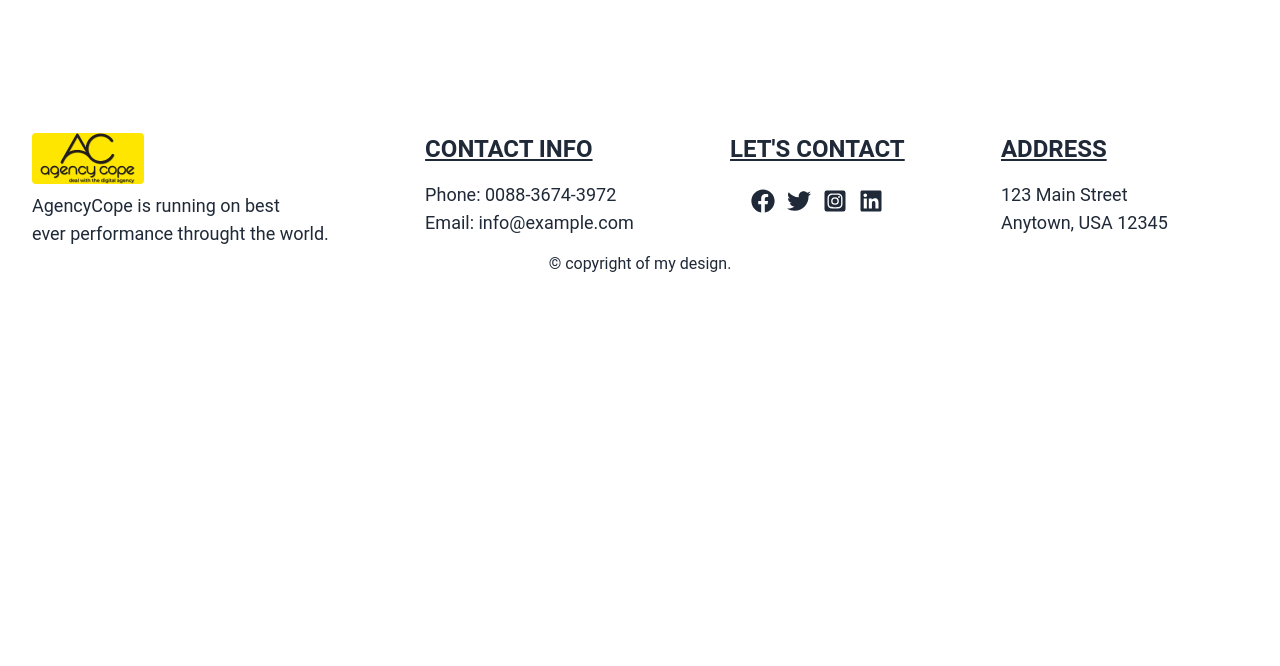
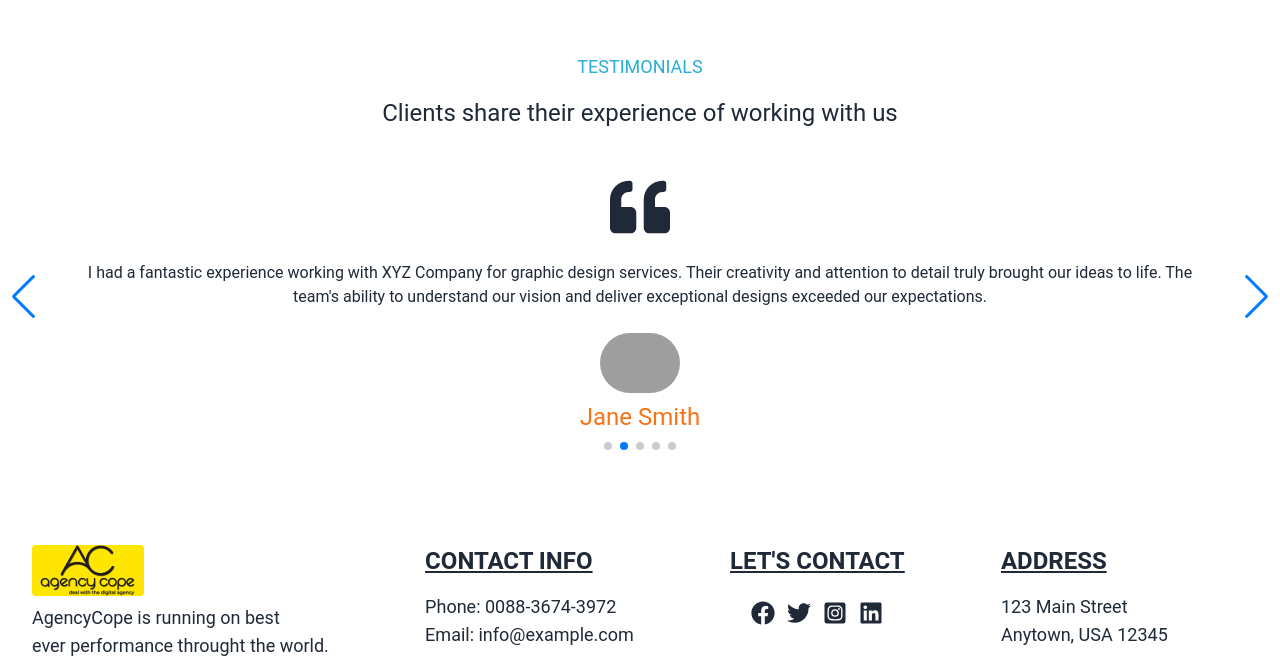
Before and after one commit to abdurrahmanrahat/agencyCope-client, a React (Vite) app: page / in a window 1280 px wide. Shown: the part 1616-2282 px from the top of the page. Before the commit the page ends 1902 px from the top, so only its background shows below. Built offline with nearby package versions, Linux system fonts and the light colour scheme; grey boxes are pictures that could not be loaded.

Commit message:
Testimonials Section added

```diff
--- a/package.json
+++ b/package.json
@@ -16,7 +16,8 @@
     "react-dom": "^18.2.0",
     "react-icons": "^4.9.0",
     "react-router-dom": "^6.13.0",
-    "sort-by": "^1.2.0"
+    "sort-by": "^1.2.0",
+    "swiper": "^9.4.1"
   },
   "devDependencies": {
     "@types/react": "^18.0.37",
--- /dev/null
+++ b/public/reviews.json
@@ -0,0 +1,32 @@
+[
+    {
+        "_id": 1,
+        "name": "John Doe",
+        "review": "The web design services provided by ABC Company were outstanding. They created a modern and user-friendly website that perfectly represents our brand. The team was professional, responsive, and delivered beyond our expectations.",
+        "image": "https://i.ibb.co/jfPcH4N/one.png"
+    },
+    {
+        "_id": 2,
+        "name": "Jane Smith",
+        "review": "I had a fantastic experience working with XYZ Company for graphic design services. Their creativity and attention to detail truly brought our ideas to life. The team's ability to understand our vision and deliver exceptional designs exceeded our expectations.",
+        "image": "https://i.ibb.co/tcXy9fz/two.png"
+    },
+    {
+        "_id": 3,
+        "name": "Mike Johnson",
+        "review": "Digital marketing services offered by DEF Company were instrumental in boosting our online presence and driving measurable results. Their strategic approach, data-driven insights, and effective campaigns significantly improved our brand visibility and customer engagement.",
+        "image": "https://i.ibb.co/QvYtJ9H/three.png"
+    },
+    {
+        "_id": 4,
+        "name": "Sarah Williams",
+        "review": "Working with GHI Company for brand identity services was a game-changer for our business. They captured the essence of our brand and developed a comprehensive brand strategy that sets us apart. Their attention to detail and ability to create a cohesive brand experience is commendable.",
+        "image": "https://i.ibb.co/MVQkzZj/four.png"
+    },
+    {
+        "_id": 5,
+        "name": "David Brown",
+        "review": "The team at JKL Company provided exceptional services across web design, graphic design, and digital marketing. Their comprehensive approach and seamless integration of brand identity resulted in a powerful and unified brand presence. Highly recommended!",
+        "image": "https://i.ibb.co/mS8Nd0v/five.png"
+    }
+]
--- a/src/Pages/Home/BannerSection/BannerSection.jsx
+++ b/src/Pages/Home/BannerSection/BannerSection.jsx
@@ -19,8 +19,8 @@ const BannerSection = () => {
                 </span>
             </div>
             <div className='w-full md:relative flex items-center justify-center p-8 md:p-0'>
-                <div className='md:absolute md:top-44'>
-                    <img src={HeaderImg} className='w-96 rounded' alt="" />
+                <div className='md:absolute md:top-44 shadow-md shadow-black rounded w-96'>
+                    <img src={HeaderImg} className='rounded' alt="" />
                 </div>
             </div>
         </div>
--- a/src/Pages/Home/Home/Home.jsx
+++ b/src/Pages/Home/Home/Home.jsx
@@ -1,4 +1,5 @@
 import BannerSection from "../BannerSection/BannerSection";
+import ReviewSection from "../ReviewSection/ReviewSection";
 import ShowServices from "../ShowServices/ShowServices";
 
 const Home = () => {
@@ -7,6 +8,8 @@ const Home = () => {
             <BannerSection></BannerSection>
 
             <ShowServices></ShowServices>
+
+            <ReviewSection></ReviewSection>
         </div>
     );
 };
--- /dev/null
+++ b/src/Pages/Home/ReviewSection/ReviewSection.jsx
@@ -0,0 +1,53 @@
+import { useEffect, useState } from "react";
+import { Swiper, SwiperSlide } from "swiper/react";
+import { Autoplay, Pagination, Navigation } from "swiper";
+// Import Swiper styles
+import "swiper/css";
+import "swiper/css/pagination";
+import "swiper/css/navigation";
+import { FaQuoteLeft } from "react-icons/fa";
+
+const ReviewSection = () => {
+    const [reviews, setReviews] = useState([]);
+
+    useEffect(() => {
+        fetch('reviews.json')
+            .then(res => res.json())
+            .then(data => setReviews(data))
+    }, [])
+
+    return (
+        <div className="text-center">
+            <h4 className="uppercase text-lg text-[#28ADD7]">TESTIMONIALS</h4>
+            <h2 className="text-2xl mt-4">Clients share their experience of working with us</h2>
+            <Swiper
+                spaceBetween={30}
+                centeredSlides={true}
+                autoplay={{
+                    delay: 2500,
+                    disableOnInteraction: false,
+                }}
+                pagination={{
+                    clickable: true,
+                }}
+                navigation={true}
+                modules={[Autoplay, Pagination, Navigation]}
+                className="mySwiper"
+            >
+                {
+                    reviews.map(review => <SwiperSlide key={review._id}>
+                        <div className="flex flex-col items-center my-8 mx-16">
+
+                            <FaQuoteLeft className="text-6xl mt-4"></FaQuoteLeft>
+                            <p className="text-center py-6">{review.review}</p>
+                            <img src={review.image} className="w-20 rounded-full mb-2" alt="" />
+                            <h3 className="text-2xl text-orange-500">{review.name}</h3>
+                        </div>
+                    </SwiperSlide>)
+                }
+            </Swiper>
+        </div>
+    );
+};
+
+export default ReviewSection;
```
Also changed, not shown: 1 other file (tests, documents, lock files or other folders).
